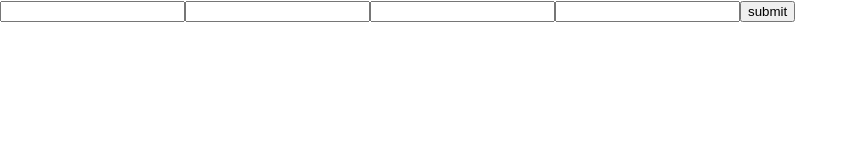
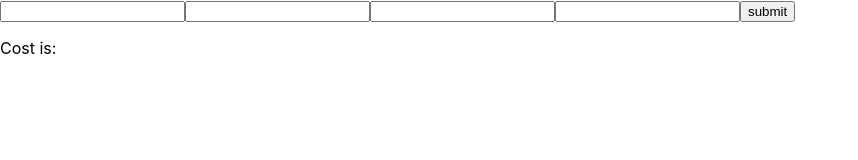
Before and after one commit to matthew-devonport/Parcel-Exercise, a React (Create React App) app: page / in a window 1280 px wide. Shown: the top 160 px of the page, without its empty margins (0-858 px from the left). Built offline with nearby package versions, Linux system fonts and the light colour scheme.

Commit message:
commit before dinner

```diff
--- a/src/components/Form.jsx
+++ b/src/components/Form.jsx
@@ -37,7 +37,12 @@ class Form extends React.Component {
     };
 
    getShippingCost(data)
+
+
+
+
 }
+
 
    render () {
     return (
@@ -49,6 +54,7 @@ class Form extends React.Component {
     <input name="height" value={this.state.height} onChange={this.handleChange}/>
     <input name="weight" value={this.state.weight} onChange={this.handleChange}/>
     <input type='submit' value='submit'/>
+    <p>Cost is: <span id = "display_cost"></span></p>
     </form>
     </div>
   );
```
